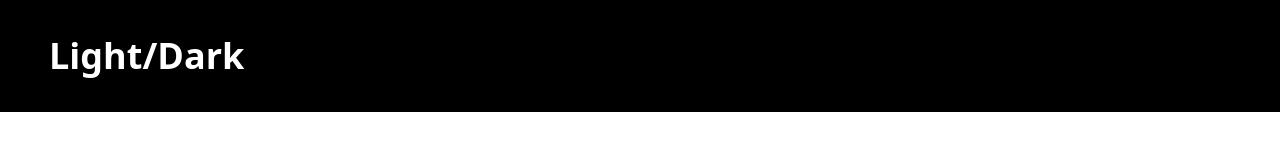
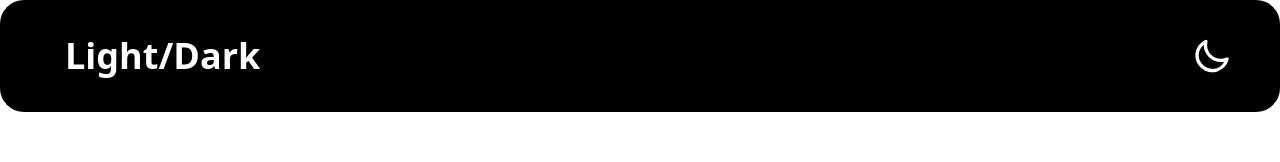
Before and after one commit to mdnoble1/dark-and-light-mode, a React (Vite) app: page / in a window 1280 px wide. Shown: the top 162 px of the page. Built offline with nearby package versions, Linux system fonts and the light colour scheme.

Commit message:
added a checkbox on navbar for toggling theme

```diff
--- a/src/components/Navbar.jsx
+++ b/src/components/Navbar.jsx
@@ -1,7 +1,34 @@
 const Navbar = () => {
   return (
-    <div className="navbar bg-black p-8  max-w-screen-2xl mx-auto">
-      <button className="btn btn-ghost text-4xl font-extrabold text-white">Light/Dark</button>
+    <div className="navbar bg-black py-8 px-12 max-w-screen-2xl mx-auto rounded-3xl flex justify-between items-center">
+      <div>
+        <button className="btn btn-ghost text-4xl font-extrabold text-white">
+          Light/Dark
+        </button>
+      </div>
+      <div>
+        <label className="swap swap-rotate">
+          <input type="checkbox" />
+
+
+          <svg
+            className="swap-on fill-current w-10 h-10 text-white"
+            xmlns="http://www.w3.org/2000/svg"
+            viewBox="0 0 24 24"
+          >
+            <path d="M5.64,17l-.71.71a1,1,0,0,0,0,1.41,1,1,0,0,0,1.41,0l.71-.71A1,1,0,0,0,5.64,17ZM5,12a1,1,0,0,0-1-1H3a1,1,0,0,0,0,2H4A1,1,0,0,0,5,12Zm7-7a1,1,0,0,0,1-1V3a1,1,0,0,0-2,0V4A1,1,0,0,0,12,5ZM5.64,7.05a1,1,0,0,0,.7.29,1,1,0,0,0,.71-.29,1,1,0,0,0,0-1.41l-.71-.71A1,1,0,0,0,4.93,6.34Zm12,.29a1,1,0,0,0,.7-.29l.71-.71a1,1,0,1,0-1.41-1.41L17,5.64a1,1,0,0,0,0,1.41A1,1,0,0,0,17.66,7.34ZM21,11H20a1,1,0,0,0,0,2h1a1,1,0,0,0,0-2Zm-9,8a1,1,0,0,0-1,1v1a1,1,0,0,0,2,0V20A1,1,0,0,0,12,19ZM18.36,17A1,1,0,0,0,17,18.36l.71.71a1,1,0,0,0,1.41,0,1,1,0,0,0,0-1.41ZM12,6.5A5.5,5.5,0,1,0,17.5,12,5.51,5.51,0,0,0,12,6.5Zm0,9A3.5,3.5,0,1,1,15.5,12,3.5,3.5,0,0,1,12,15.5Z" />
+          </svg>
+
+
+          <svg
+            className="swap-off fill-current w-10 h-10 text-white"
+            xmlns="http://www.w3.org/2000/svg"
+            viewBox="0 0 24 24"
+          >
+            <path d="M21.64,13a1,1,0,0,0-1.05-.14,8.05,8.05,0,0,1-3.37.73A8.15,8.15,0,0,1,9.08,5.49a8.59,8.59,0,0,1,.25-2A1,1,0,0,0,8,2.36,10.14,10.14,0,1,0,22,14.05,1,1,0,0,0,21.64,13Zm-9.5,6.69A8.14,8.14,0,0,1,7.08,5.22v.27A10.15,10.15,0,0,0,17.22,15.63a9.79,9.79,0,0,0,2.1-.22A8.11,8.11,0,0,1,12.14,19.73Z" />
+          </svg>
+        </label>
+      </div>
     </div>
   );
 };
```
